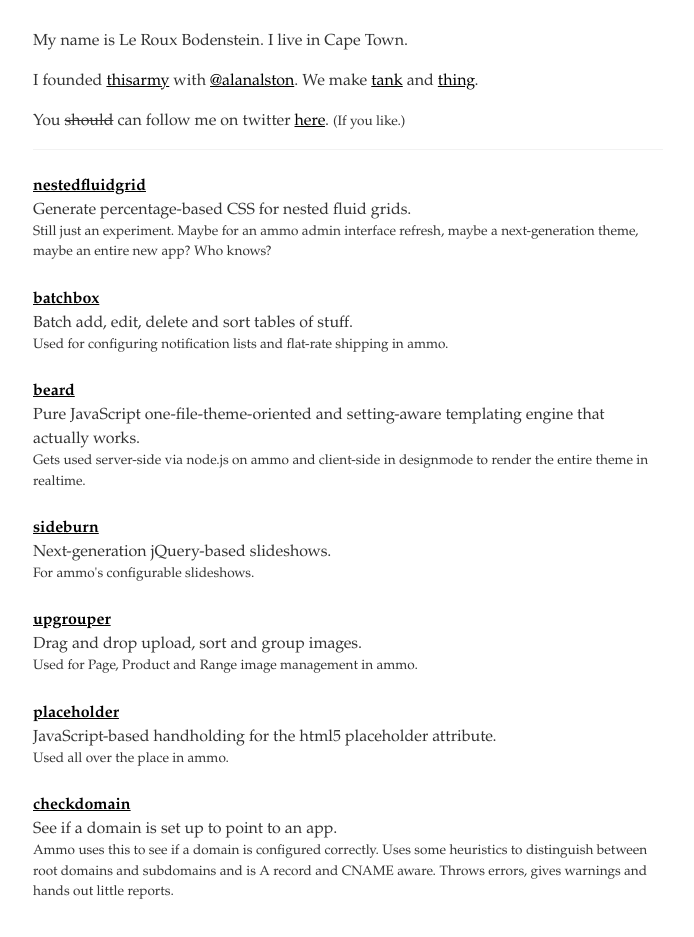
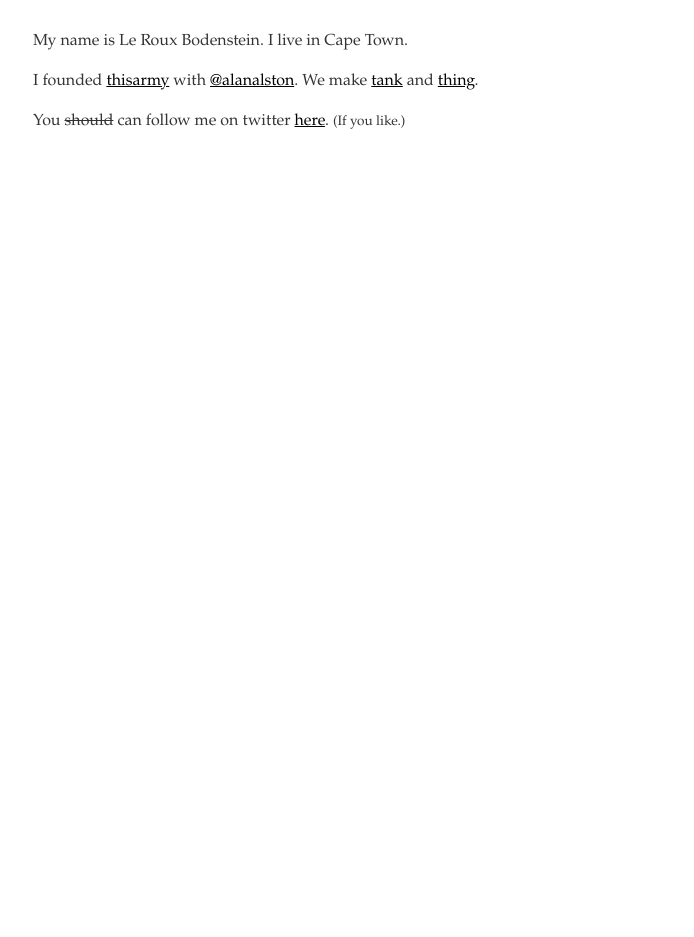
Before and after one commit to lerouxb/lerouxb.github.com, a plain HTML site: page index.html in a window 1280 px wide. Shown: the part 151-1088 px from the top of the page, without its empty margins (67-761 px from the left). After the commit the page ends 800 px from the top, so only its background shows below. Drawn offline with Linux system fonts and the light colour scheme.

Commit message:
Update index.html

```diff
--- a/index.html
+++ b/index.html
@@ -43,45 +43,5 @@ small {font-size: 85%;}
 
 <p>You <del>should</del> can follow me on twitter <a href="http://twitter.com/__leroux">here</a>. <small>(If you like.)</small></p>
 
-<hr>
-
-<div class="projects">
-
-<h3 class="name"><a href="http://github.com/lerouxb/nestedfluidgrid">nestedfluidgrid</a></h3>
-<p class="tagline">Generate percentage-based CSS for nested fluid grids.</p>
-<p class="usage">Still just an experiment. Maybe for an ammo admin interface refresh, maybe a next-generation theme, maybe an entire new app? Who knows?</p>
-
-<h3 class="name"><a href="http://github.com/thisarmy/batchbox">batchbox</a></h3>
-<p class="tagline">Batch add, edit, delete and sort tables of stuff.</p>
-<p class="usage">Used for configuring notification lists and flat-rate shipping in ammo.</p>
-
-<h3 class="name"><a href="http://github.com/thisarmy/beard">beard</a></h3>
-<p class="tagline">Pure JavaScript one-file-theme-oriented and setting-aware templating engine that actually works.</p>
-<p class="usage">Gets used server-side via node.js on ammo and client-side in designmode to render the entire theme in realtime.</p>
-
-<h3 class="name"><a href="http://github.com/thisarmy/sideburn">sideburn</a></h3>
-<p class="tagline">Next-generation jQuery-based slideshows.</p>
-<p class="usage">For ammo's configurable slideshows.</p>
-
-<!--
-<h3 class="name"><a href="http://github.com/thisarmy/wig">wig</a></h3>
-<p class="tagline">Lots of hacks on top of aloha editor for chrome-free wysiwyg editing.</p>
-<p class="usage">Ammo's current wysiwyg editor. Watch this space!</p>
--->
-
-<h3 class="name"><a href="http://github.com/thisarmy/upgrouper">upgrouper</a></h3>
-<p class="tagline">Drag and drop upload, sort and group images.</p>
-<p class="usage">Used for Page, Product and Range image management in ammo.</p>
-
-<h3 class="name"><a href="http://github.com/thisarmy/placeholder">placeholder</a></h3>
-<p class="tagline">JavaScript-based handholding for the html5 placeholder attribute.</p>
-<p class="usage">Used all over the place in ammo.</p>
-
-<h3 class="name"><a href="http://github.com/thisarmy/checkdomain">checkdomain</a></h3>
-<p class="tagline">See if a domain is set up to point to an app.</p>
-<p class="usage">Ammo uses this to see if a domain is configured correctly. Uses some heuristics to distinguish between root domains and subdomains and is A record and CNAME aware. Throws errors, gives warnings and hands out little reports.</p>
-
-</div>
-
 </body>
 </html>
```
